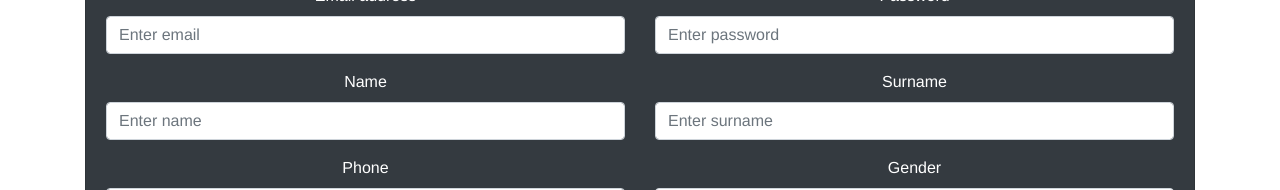
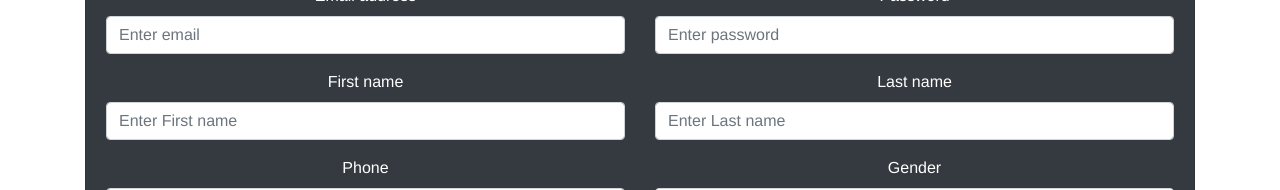
Before and after one commit to premthanachot/kuy, a Vue app: page /register in a window 1280 px wide. Shown: the part 158-348 px from the top of the page. Built offline with nearby package versions, Linux system fonts and the light colour scheme.

Commit message:
new commit

```diff
--- a/src/views/register.vue
+++ b/src/views/register.vue
@@ -3,7 +3,7 @@
     <b-container>
       <br />
       <b-card bg-variant="dark" text-variant="white" title="Register">
-        <b-form @submit="onSubmit" @reset="onReset" v-if="show">
+        <b-form v-if="show">
           <b-row>
             <b-col cols="6">
               <b-form-group
@@ -38,11 +38,15 @@
           </b-row>
           <b-row>
             <b-col class="6">
-              <b-form-group id="input-group-2" label="Name" label-for="input-2">
+              <b-form-group
+                id="input-group-2"
+                label="First name"
+                label-for="input-2"
+              >
                 <b-form-input
                   id="input-2"
                   v-model="name"
-                  placeholder="Enter name"
+                  placeholder="Enter First name"
                   required
                 ></b-form-input>
               </b-form-group>
@@ -50,13 +54,13 @@
             <b-col class="6">
               <b-form-group
                 id="input-group-2"
-                label="Surname"
+                label="Last name"
                 label-for="input-2"
               >
                 <b-form-input
                   id="input-2"
                   v-model="surname"
-                  placeholder="Enter surname"
+                  placeholder="Enter Last name"
                   required
                 ></b-form-input>
               </b-form-group>
@@ -93,8 +97,13 @@
               </b-form-group>
             </b-col>
           </b-row>
-          <b-button v-on:click="$store.state.say('Register success!')" variant="success" @click="addData()">Submit</b-button>&nbsp;
-          <b-button variant="danger" @click="reset()">Reset</b-button>
+          <b-button
+            v-on:click="$store.state.say('Register success!')"
+            variant="success"
+            @click="addData()"
+            >Submit</b-button
+          >&nbsp;
+          <b-button onClick="javascript:location.reload();" variant="danger">Reset</b-button>
         </b-form>
       </b-card>
     </b-container>
@@ -116,12 +125,12 @@ export default {
     addData() {
       // เก็บข้อมูล Form ใน collection MyForm ( มี 1 document แต่จะ update ข้อมูลเรื่อย ๆ )
       const data = {
-        email: this.email,
-        name: this.name,
-        surname: this.surname,
-        pass: this.pass,
-        phone: this.phone,
-        gender: this.gender,
+        Email: this.email,
+        Firstname: this.name,
+        Lastname: this.surname,
+        Password: this.pass,
+        Phone: this.phone,
+        Gender: this.gender,
       };
       db.collection("User")
         .doc("infouser")
@@ -134,7 +143,6 @@ export default {
         });
       const dataText = {
         Email: this.email,
-        Password: this.pass,
         Firstname: this.name,
         Lasttname: this.surname,
         Phone: this.phone,
```
